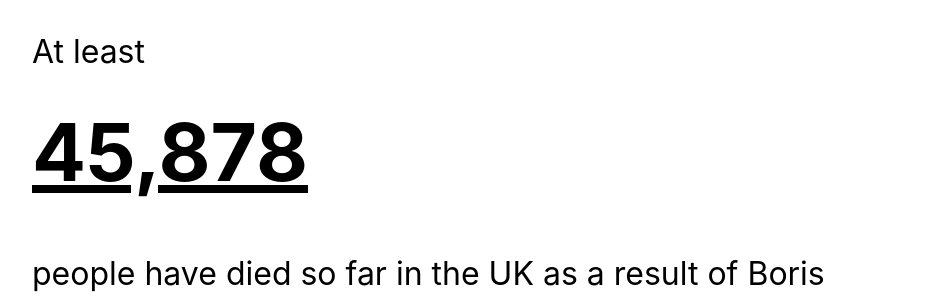
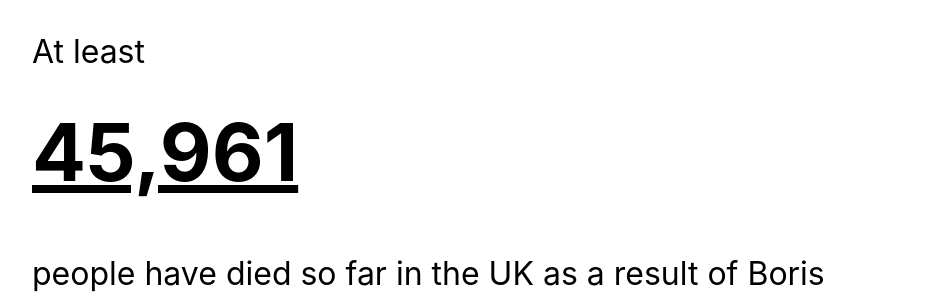
Before and after one commit to jacquescorbytuech/Boris-Johnson, a Jekyll site: the page built from index.html, in a window 1280 px wide. Shown: the top 297 px of the page, without its empty margins (168-1111 px from the left). Built offline with Jekyll 4.4.1, drawn with Linux system fonts in a browser that asks for light colours.

Commit message:
Update index.html

```diff
--- a/index.html
+++ b/index.html
@@ -3,7 +3,7 @@
 ---
 
 <p>At least</p>
-<h1>45,878</h1>
+<h1>45,961</h1>
 <p>people have died so far in the UK as a result of Boris Johnson and his government's incompetent handling of the Covid-19 crisis.</p>
 <p>According to the Financial Times and data from the Office of National Statistics, this number is likely to be <a href="https://www.ft.com/content/3c53ab12-d859-4ceb-b262-f6a0221ca129">significantly higher</a>.</p>
 <p>Still happy to have this idiot leading the country?</p>
```
